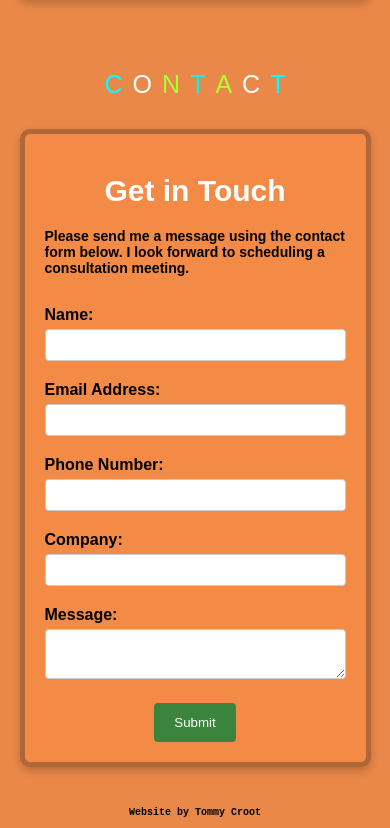
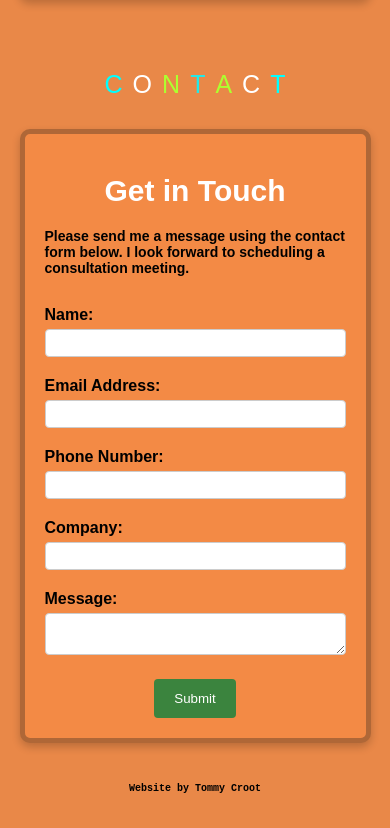
Before and after one commit to tommycroot/nambr, a React (Create React App) app: page / in a window 390 px wide. Shown: the part 2742-3570 px from the top of the page. After the commit the page ends 3546 px from the top, so only its background shows below. Built offline with nearby package versions, Linux system fonts and the light colour scheme; a web font is replaced by a local one.

Commit message:
tidying up fonts

```diff
--- a/src/styles/components/contact.css
+++ b/src/styles/components/contact.css
@@ -24,6 +24,10 @@ form {
   font-family:'Fredoka', sans-serif !important;
 }
 
+input {
+  color: black;
+  font-size: 12px;
+}
 .error {
   padding: 0px;
   width: 200px;
@@ -131,7 +135,8 @@ form {
 .form-group textarea {
   width: 100% !important;
   font-family:'Fredoka', sans-serif !important;
-  font-size: 16px;
+  font-size: 12px;
+  color:black;
   border: 1px solid #ccc;
   border-radius: 4px;
 }
```
